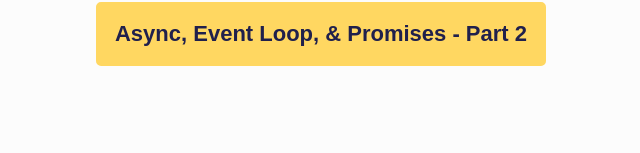
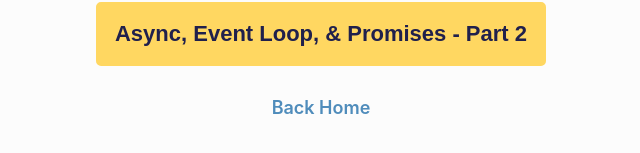
Before and after one commit to sbarli/tumbaa, a React (Create React App) app: page /teaching in a window 1280 px wide. Shown: the part 471-624 px from the top of the page, without its empty margins (319-959 px from the left). Built offline with nearby package versions, Linux system fonts and the light colour scheme.

Commit message:
(add)  ❇️  new Nav component to each page

```diff
--- a/src/components/Blog/Blog.jsx
+++ b/src/components/Blog/Blog.jsx
@@ -1,6 +1,7 @@
 import React from 'react';
 
 import blogs from '../../assets/blogs';
+import Nav from '../Nav/Nav';
 import BlogPost from '../BlogPost/BlogPost';
 import Header from '../../libs/ui/Header/Header';
 import PageWrapper from '../../libs/ui/PageWrapper/PageWrapper';
@@ -14,6 +15,7 @@ const Blog = () => {
     <PageWrapper>
       <Header size="h1">Public Works</Header>
       {BlogPosts}
+      <Nav />
     </PageWrapper>
   );
 };
--- a/src/components/Teaching/Teaching.jsx
+++ b/src/components/Teaching/Teaching.jsx
@@ -1,5 +1,6 @@
 import React from 'react';
 
+import Nav from '../Nav/Nav';
 import Link from '../../libs/ui/Link/Link';
 import Group from '../../libs/ui/Group/Group';
 import Button from '../../libs/ui/Button/Button';
@@ -27,6 +28,7 @@ const Teaching = () => {
           <Button theme="goldFilled" size="lg">Async, Event Loop, &amp; Promises - Part 2</Button>
         </Link>
       </Group>
+      <Nav />
     </PageWrapper>
   );
 };
```
